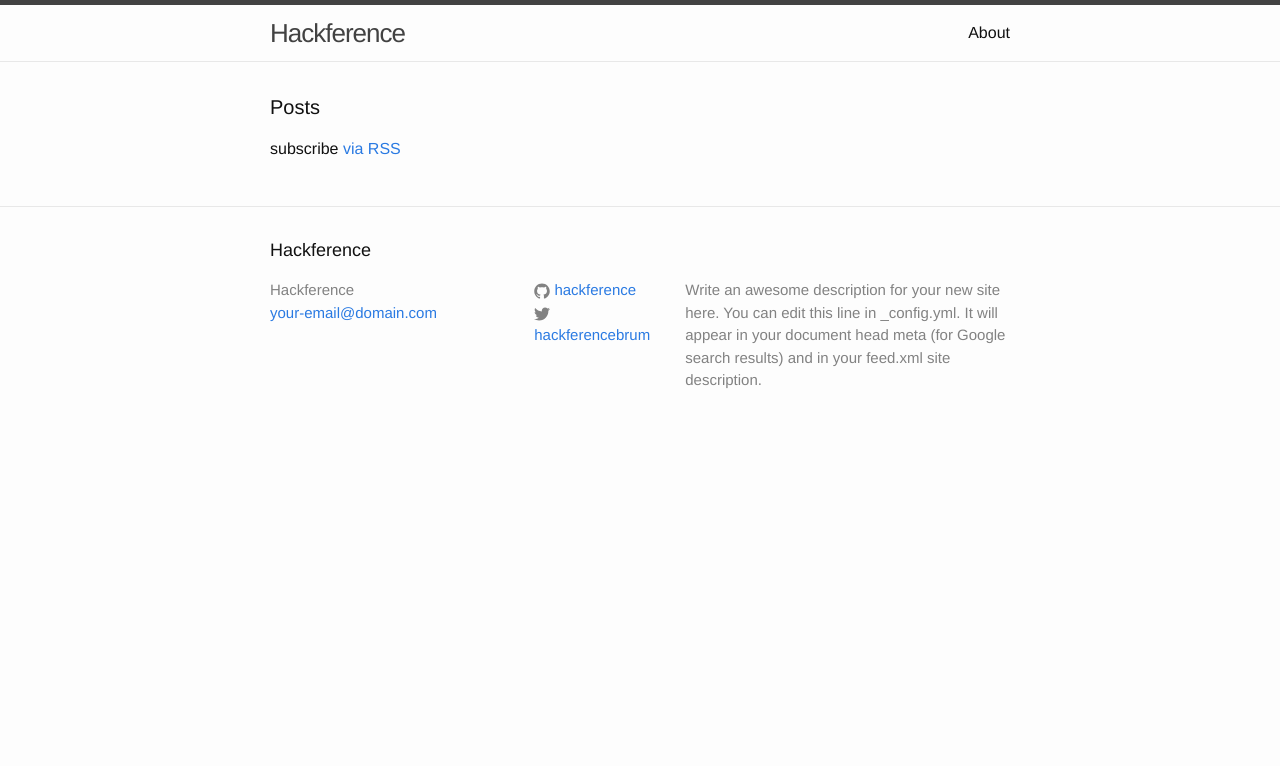
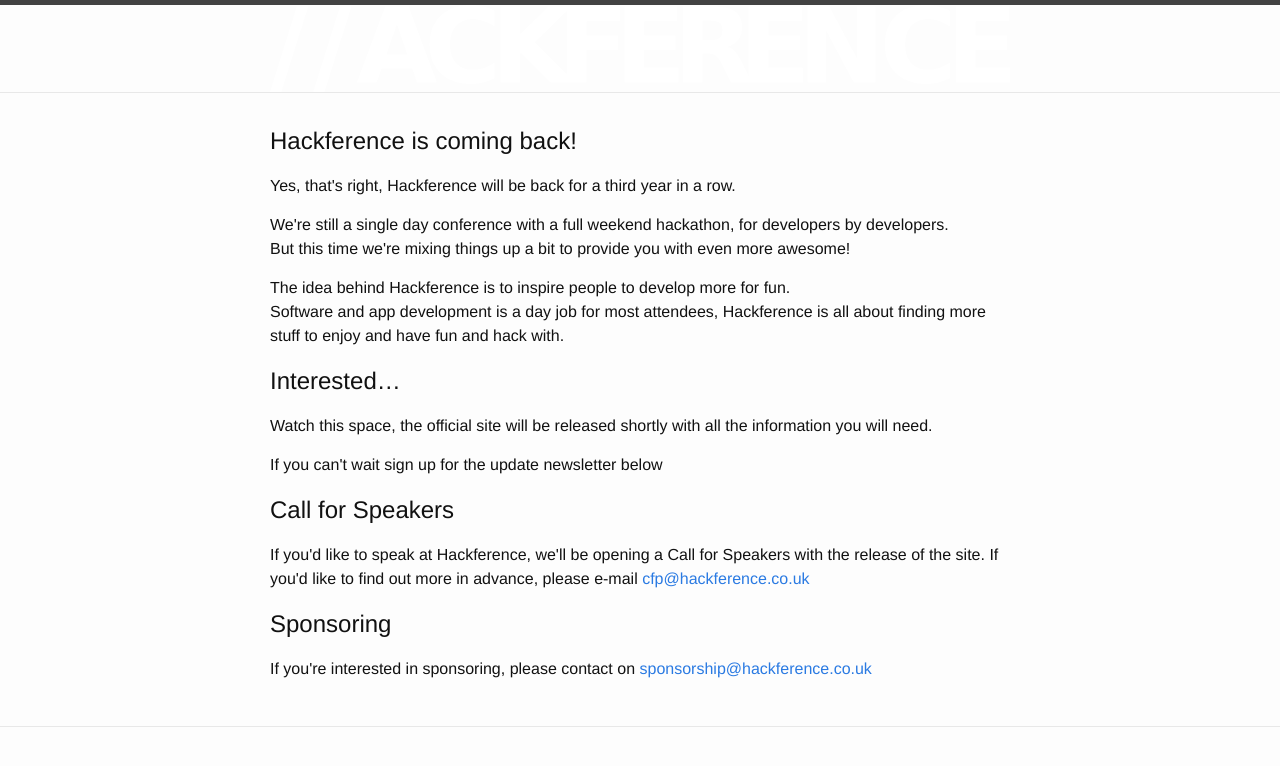
Before and after one commit to hackference/hackference-2015, a Jekyll site: the page built from index.html, in a window 1280 px wide. Shown: the top 766 px of the page. Built offline with Jekyll 4.4.1, drawn with Linux system fonts in a browser that asks for light colours.

Commit message:
A bit more meat for the basic holding site

```diff
--- a/_config.yml
+++ b/_config.yml
@@ -2,9 +2,8 @@
 title: Hackference
 email: your-email@domain.com
 description: > # this means to ignore newlines until "baseurl:"
-  Write an awesome description for your new site here. You can edit this
-  line in _config.yml. It will appear in your document head meta (for
-  Google search results) and in your feed.xml site description.
+  Hackference, a conference and hackathon built to inspire.
+  Crafted by developers for developers, giving you more things to play with.
 baseurl: "" # the subpath of your site, e.g. /blog/
 url: "http://2015.hackference.co.uk" # the base hostname & protocol for your site
 twitter_username: hackferencebrum
--- a/_includes/footer.html
+++ b/_includes/footer.html
@@ -1,55 +1,3 @@
 <footer class="site-footer">
 
-  <div class="wrapper">
-
-    <h2 class="footer-heading">{{ site.title }}</h2>
-
-    <div class="footer-col-wrapper">
-      <div class="footer-col  footer-col-1">
-        <ul class="contact-list">
-          <li>{{ site.title }}</li>
-          <li><a href="mailto:{{ site.email }}">{{ site.email }}</a></li>
-        </ul>
-      </div>
-
-      <div class="footer-col  footer-col-2">
-        <ul class="social-media-list">
-          {% if site.github_username %}
-          <li>
-            <a href="https://github.com/{{ site.github_username }}">
-              <span class="icon  icon--github">
-                <svg viewBox="0 0 16 16">
-                  <path fill="#828282" d="M7.999,0.431c-4.285,0-7.76,3.474-7.76,7.761 c0,3.428,2.223,6.337,5.307,7.363c0.388,0.071,0.53-0.168,0.53-0.374c0-0.184-0.007-0.672-0.01-1.32 c-2.159,0.469-2.614-1.04-2.614-1.04c-0.353-0.896-0.862-1.135-0.862-1.135c-0.705-0.481,0.053-0.472,0.053-0.472 c0.779,0.055,1.189,0.8,1.189,0.8c0.692,1.186,1.816,0.843,2.258,0.645c0.071-0.502,0.271-0.843,0.493-1.037 C4.86,11.425,3.049,10.76,3.049,7.786c0-0.847,0.302-1.54,0.799-2.082C3.768,5.507,3.501,4.718,3.924,3.65 c0,0,0.652-0.209,2.134,0.796C6.677,4.273,7.34,4.187,8,4.184c0.659,0.003,1.323,0.089,1.943,0.261 c1.482-1.004,2.132-0.796,2.132-0.796c0.423,1.068,0.157,1.857,0.077,2.054c0.497,0.542,0.798,1.235,0.798,2.082 c0,2.981-1.814,3.637-3.543,3.829c0.279,0.24,0.527,0.713,0.527,1.437c0,1.037-0.01,1.874-0.01,2.129 c0,0.208,0.14,0.449,0.534,0.373c3.081-1.028,5.302-3.935,5.302-7.362C15.76,3.906,12.285,0.431,7.999,0.431z"/>
-                </svg>
-              </span>
-
-              <span class="username">{{ site.github_username }}</span>
-            </a>
-          </li>
-          {% endif %}
-
-          {% if site.twitter_username %}
-          <li>
-            <a href="https://twitter.com/{{ site.twitter_username }}">
-              <span class="icon  icon--twitter">
-                <svg viewBox="0 0 16 16">
-                  <path fill="#828282" d="M15.969,3.058c-0.586,0.26-1.217,0.436-1.878,0.515c0.675-0.405,1.194-1.045,1.438-1.809
-                  c-0.632,0.375-1.332,0.647-2.076,0.793c-0.596-0.636-1.446-1.033-2.387-1.033c-1.806,0-3.27,1.464-3.27,3.27 c0,0.256,0.029,0.506,0.085,0.745C5.163,5.404,2.753,4.102,1.14,2.124C0.859,2.607,0.698,3.168,0.698,3.767 c0,1.134,0.577,2.135,1.455,2.722C1.616,6.472,1.112,6.325,0.671,6.08c0,0.014,0,0.027,0,0.041c0,1.584,1.127,2.906,2.623,3.206 C3.02,9.402,2.731,9.442,2.433,9.442c-0.211,0-0.416-0.021-0.615-0.059c0.416,1.299,1.624,2.245,3.055,2.271 c-1.119,0.877-2.529,1.4-4.061,1.4c-0.264,0-0.524-0.015-0.78-0.046c1.447,0.928,3.166,1.469,5.013,1.469 c6.015,0,9.304-4.983,9.304-9.304c0-0.142-0.003-0.283-0.009-0.423C14.976,4.29,15.531,3.714,15.969,3.058z"/>
-                </svg>
-              </span>
-
-              <span class="username">{{ site.twitter_username }}</span>
-            </a>
-          </li>
-          {% endif %}
-        </ul>
-      </div>
-
-      <div class="footer-col  footer-col-3">
-        <p class="text">{{ site.description }}</p>
-      </div>
-    </div>
-
-  </div>
-
 </footer>
--- a/_includes/header.html
+++ b/_includes/header.html
@@ -1,26 +1,8 @@
 <header class="site-header">
 
-  <div class="wrapper">
+  <div class="wrapper" >
 
-    <a class="site-title" href="{{ site.baseurl }}/">{{ site.title }}</a>
-
-    <nav class="site-nav">
-      <a href="#" class="menu-icon">
-        <svg viewBox="0 0 18 15">
-          <path fill="#424242" d="M18,1.484c0,0.82-0.665,1.484-1.484,1.484H1.484C0.665,2.969,0,2.304,0,1.484l0,0C0,0.665,0.665,0,1.484,0 h15.031C17.335,0,18,0.665,18,1.484L18,1.484z"/>
-          <path fill="#424242" d="M18,7.516C18,8.335,17.335,9,16.516,9H1.484C0.665,9,0,8.335,0,7.516l0,0c0-0.82,0.665-1.484,1.484-1.484 h15.031C17.335,6.031,18,6.696,18,7.516L18,7.516z"/>
-          <path fill="#424242" d="M18,13.516C18,14.335,17.335,15,16.516,15H1.484C0.665,15,0,14.335,0,13.516l0,0 c0-0.82,0.665-1.484,1.484-1.484h15.031C17.335,12.031,18,12.696,18,13.516L18,13.516z"/>
-        </svg>
-      </a>
-
-      <div class="trigger">
-        {% for page in site.pages %}
-          {% if page.title %}
-          <a class="page-link" href="{{ page.url | prepend: site.baseurl }}">{{ page.title }}</a>
-          {% endif %}
-        {% endfor %}
-      </div>
-    </nav>
+    <img src="/images/hackference-logo.png" />
 
   </div>
 
--- a/_layouts/default.html
+++ b/_layouts/default.html
@@ -7,11 +7,11 @@
 
     {% include header.html %}
 
-    <div class="page-content">
+    <section class="page-content">
       <div class="wrapper">
         {{ content }}
       </div>
-    </div>
+    </section>
 
     {% include footer.html %}
 
--- a/index.html
+++ b/index.html
@@ -2,22 +2,26 @@
 layout: default
 ---
 
-<div class="home">
+<h1>Hackference is coming back!</h1>
 
-  <h1 class="page-heading">Posts</h1>
+<p>Yes, that's right, Hackference will be back for a third year in a row.</p>
 
-  <ul class="post-list">
-    {% for post in site.posts %}
-      <li>
-        <span class="post-meta">{{ post.date | date: "%b %-d, %Y" }}</span>
+<p>We're still a single day conference with a full weekend hackathon, for developers by developers.<br/>But this time we're mixing things up a bit to provide you with even more awesome!</p>
 
-        <h2>
-          <a class="post-link" href="{{ post.url | prepend: site.baseurl }}">{{ post.title }}</a>
-        </h2>
-      </li>
-    {% endfor %}
-  </ul>
+<p>The idea behind Hackference is to inspire people to develop more for fun.<br/>Software and app development is a day job for most attendees, Hackference is all about finding more stuff to enjoy and have fun and hack with.</p>
 
-  <p class="rss-subscribe">subscribe <a href="{{ "/feed.xml" | prepend: site.baseurl }}">via RSS</a></p>
+<h2>Interested…</h2>
 
-</div>
+<p>Watch this space, the official site will be released shortly with all the information you will need.</p>
+
+<p>If you can't wait sign up for the update newsletter below</p>
+
+<!-- The JS for Newsletter -->
+
+<h2>Call for Speakers</h2>
+
+<p>If you'd like to speak at Hackference, we'll be opening a Call for Speakers with the release of the site. If you'd like to find out more in advance, please e-mail <a href="mailto:cfp@hackference.co.uk" >cfp@hackference.co.uk</a></p>
+
+<h2>Sponsoring</h2>
+
+<p>If you're interested in sponsoring, please contact on <a href="mailto:sponsorship@hackference.co.uk" >sponsorship@hackference.co.uk</a></p>
```
Also changed, not shown: css/main.css (added, +29 -0 lines), images/hackference-logo.png (added).
